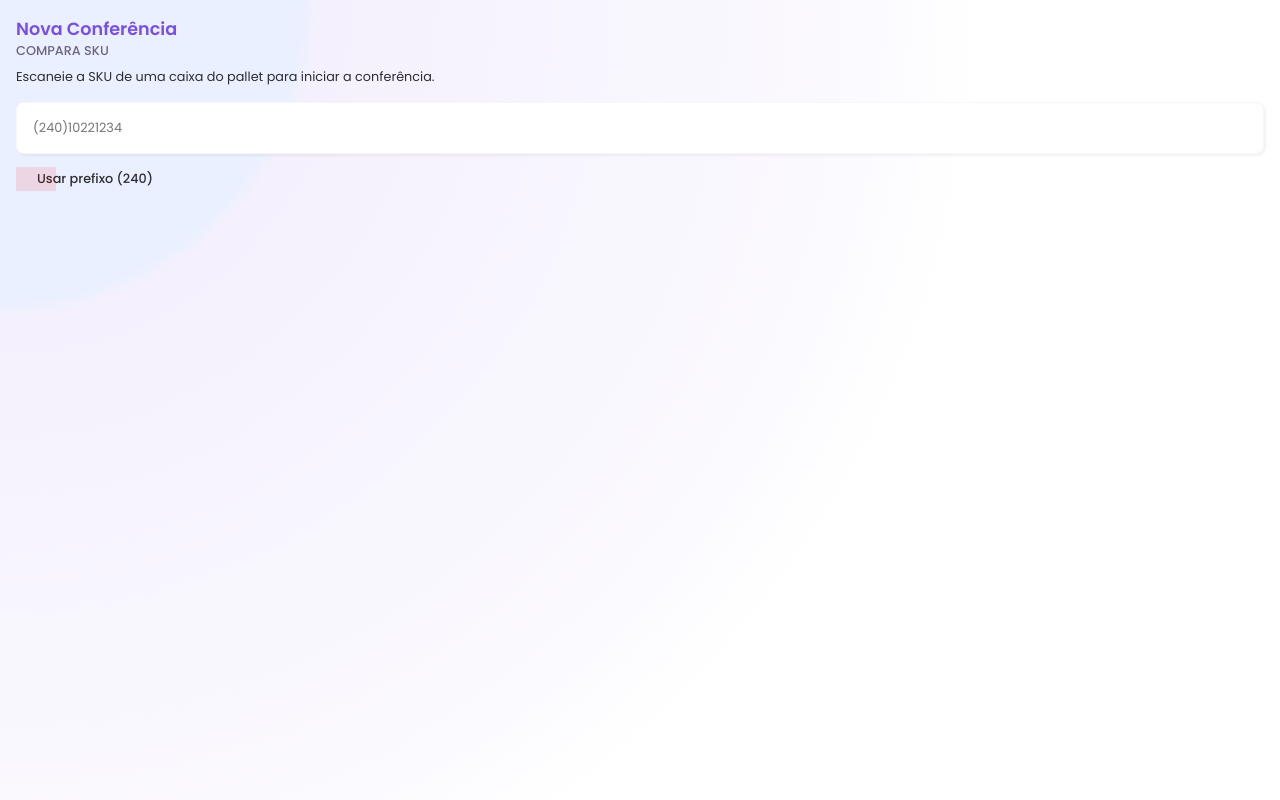
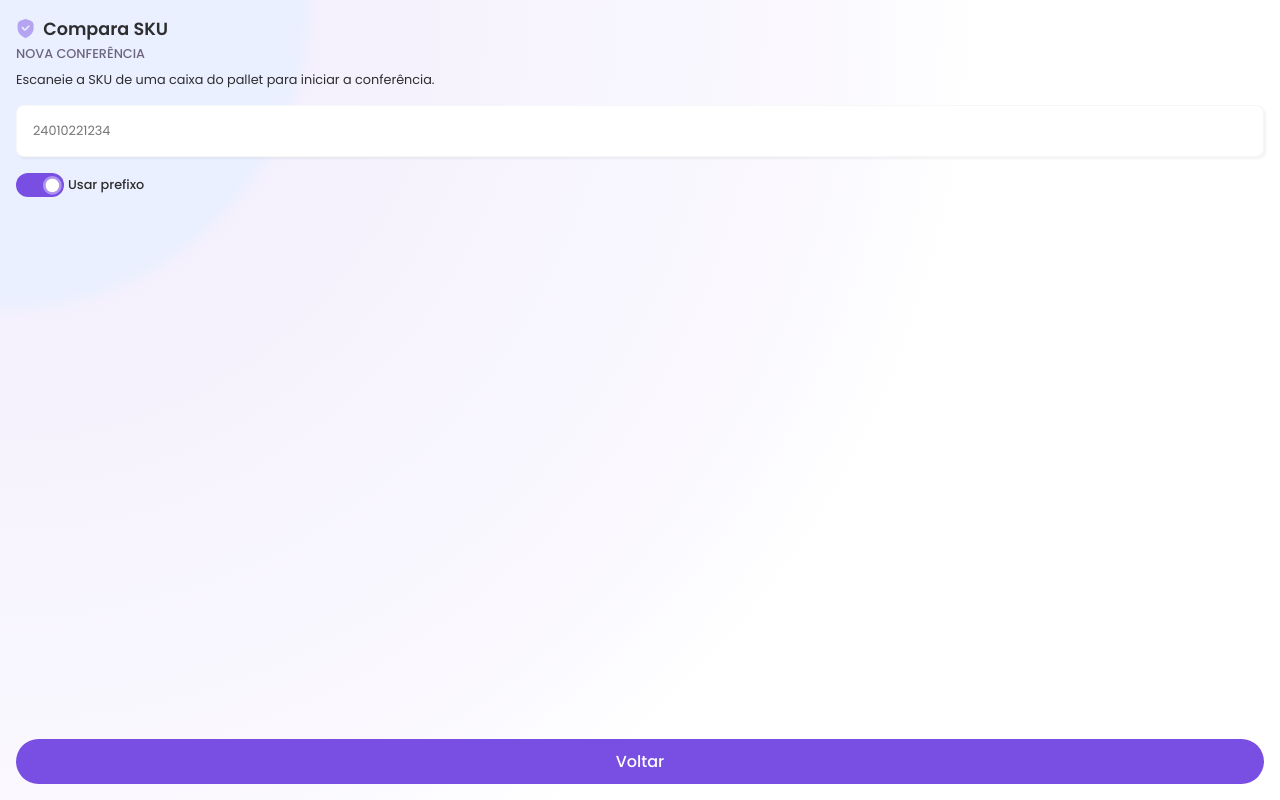
Before and after one commit to wduos/inspectr-react, a React (Vite) app: page /compare-sku in a window 1280 px wide. Built offline with nearby package versions, Linux system fonts and the light colour scheme.

Commit message:
Created back button in CompareSKU

```diff
--- a/src/index.css
+++ b/src/index.css
@@ -158,9 +158,12 @@ input[type="text"]:focus {
   color: var(--accent);
 }
 .page-title {
+  display: flex;
+  align-items: center;
+  gap: 0.5rem;
+  margin-bottom: 0.2rem;
   font-size: 1.1rem;
   font-weight: 700;
-  color: var(--accent);
 }
 .page-subtitle {
   font-size: 0.8rem;
@@ -172,3 +175,34 @@ input[type="text"]:focus {
   margin-top: 0.5rem;
   font-size: 0.8rem;
 }
+
+.bottom-btns-wrapper {
+  position: absolute;
+  bottom: 0;
+  left: 0;
+  padding: 1rem;
+  width: 100%;
+}
+.bottom-btns-wrapper a {
+  display: flex;
+  align-items: center;
+  justify-content: center;
+  background-color: var(--accent);
+  width: 100%;
+  height: 2.8rem;
+  border-radius: 1.5rem;
+  color: white;
+  text-decoration: none;
+  font-weight: 600;
+  outline: 2px solid transparent;
+  outline-offset: 0rem;
+  transition: 0.1s ease-in;
+  transition-property: outline-offset, outline;
+  user-select: none;
+}
+.bottom-btns-wrapper a:focus,
+.bottom-btns-wrapper a:focus-visible,
+.bottom-btns-wrapper a:hover {
+  outline: 2px solid rgba(255, 255, 255, 0.3);
+  outline-offset: -0.25rem;
+}
--- a/src/pages/CompareSKU/CompareSKU.css
+++ b/src/pages/CompareSKU/CompareSKU.css
@@ -2,27 +2,49 @@
   padding: 1rem;
 }
 
-.item-label-wrapper {
+svg {
+  height: 1.2rem;
+  fill: var(--accent-opaque-1);
+}
+
+.switch-label-wrapper {
   display: flex;
   align-items: center;
   justify-content: flex-start;
-  gap: 0.5rem;
+  gap: 0.25rem;
 }
-.item-label-wrapper label {
+.switch-label-wrapper label {
   font-size: 0.8rem;
   font-weight: 600;
 }
-
 #sku-prefix-switch {
   position: relative;
-  opacity: 0.1;
+  width: 3rem;
+  height: 1.5rem;
+  border-radius: var(--radius);
+  border: none;
+  background-color: var(--dark);
 }
 #sku-prefix-switch::after {
   position: absolute;
-  top: -6px;
-  left: 0;
+  top: 0.1rem;
+  left: 0.1rem;
   content: "";
-  width: 40px;
-  height: 24px;
-  background-color: red;
+  width: 1.3rem;
+  height: 1.3rem;
+  border-radius: 50%;
+  background-color: white;
+  transform: scale(-50%);
+  outline: 8px solid rgba(255, 255, 255, 0.2);
+  transition-property: left, outline, transform;
+  transition: cubic-bezier(0.26, 0.19, 0.12, 1.3) 0.15s;
 }
+#sku-prefix-switch.switch-active {
+  background-color: var(--accent);
+}
+
+#sku-prefix-switch.switch-active::after {
+  transform: scale(-65%);
+  outline: 4px solid rgba(255, 255, 255, 0.4);
+  left: 1.6rem;
+}
--- a/src/pages/CompareSKU/CompareSKU.jsx
+++ b/src/pages/CompareSKU/CompareSKU.jsx
@@ -1,29 +1,36 @@
 import "./CompareSKU.css";
 import { useState } from "react";
+import { Link } from "react-router-dom";
 
 export default function CompareSKU() {
   const [usePrefix, setUsePrefix] = useState(true);
 
   return (
     <div className="CompareSKU">
-      <h1 className="page-title">Nova Conferência</h1>
-      <h2 className="page-subtitle">Compara SKU</h2>
+      <h1 className="page-title">
+        <svg viewBox="0 0 24 24">
+          <path d="M18.581,2.14,12.316.051a1,1,0,0,0-.632,0L5.419,2.14A4.993,4.993,0,0,0,2,6.883V12c0,7.563,9.2,11.74,9.594,11.914a1,1,0,0,0,.812,0C12.8,23.74,22,19.563,22,12V6.883A4.993,4.993,0,0,0,18.581,2.14ZM16.718,9.717l-4.272,4.272a1.873,1.873,0,0,1-1.335.553h-.033a1.872,1.872,0,0,1-1.345-.6l-2.306-2.4A1,1,0,1,1,8.868,10.16L11.112,12.5,15.3,8.3a1,1,0,0,1,1.414,1.414Z" />
+        </svg>
+        Compara SKU
+      </h1>
+      <h2 className="page-subtitle">Nova Conferência</h2>
       <p className="page-instructions">
         Escaneie a SKU de uma caixa do pallet para iniciar a conferência.
       </p>
-      <input
-        type="text"
-        placeholder={usePrefix ? "(240)10221234" : "10221234"}
-      />
+      <input type="text" placeholder={usePrefix ? "24010221234" : "10221234"} />
 
-      <div className="item-label-wrapper">
-        <input
-          type="checkbox"
+      <div className="switch-label-wrapper">
+        <button
+          className={usePrefix ? "switch-active" : ""}
           id="sku-prefix-switch"
-          checked={usePrefix}
-          onChange={() => setUsePrefix(!usePrefix)}
-        />
-        <label htmlFor="sku-prefix-switch">Usar prefixo (240)</label>
+          type="button"
+          onClick={() => setUsePrefix(!usePrefix)}
+        ></button>
+        <label htmlFor="sku-prefix-switch">Usar prefixo</label>
+      </div>
+
+      <div className="bottom-btns-wrapper">
+        <Link to="/">Voltar</Link>
       </div>
     </div>
   );
```
